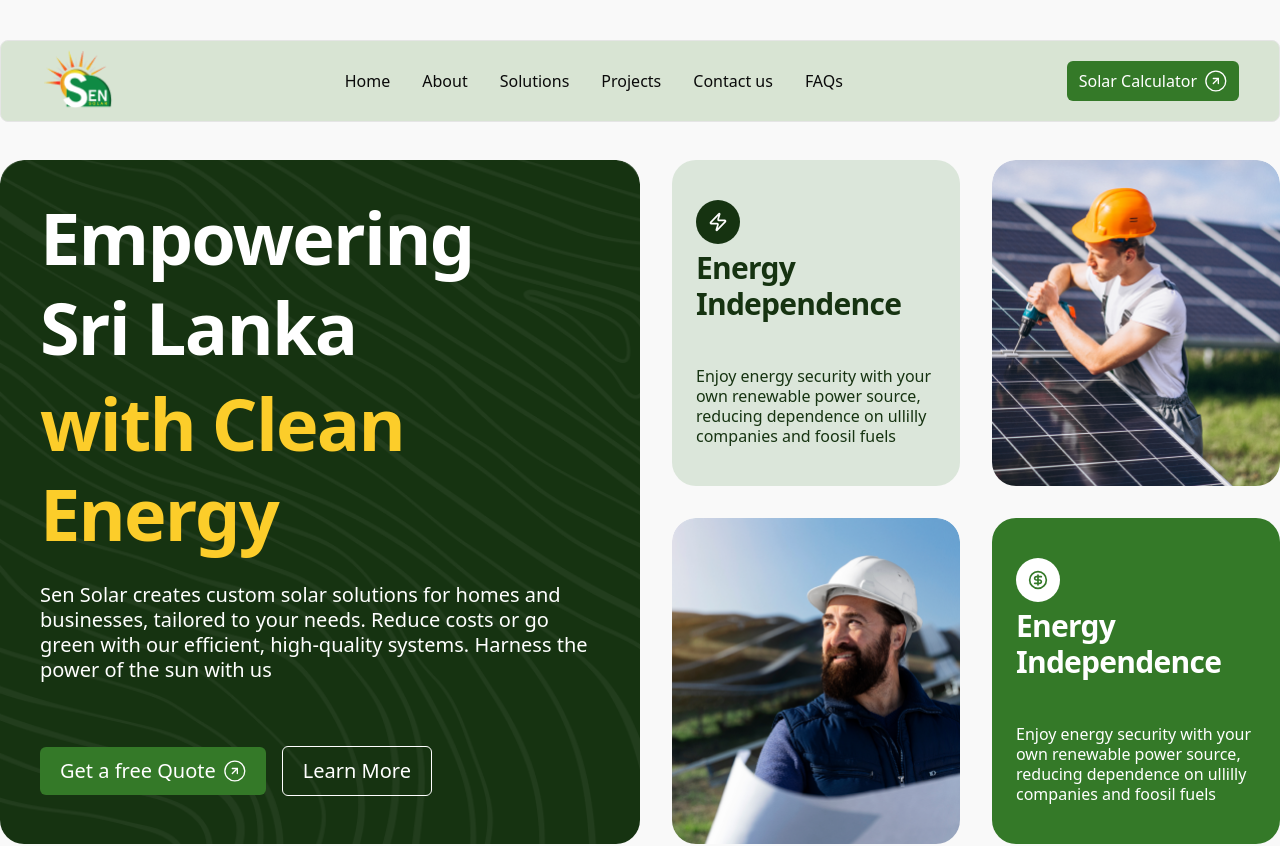
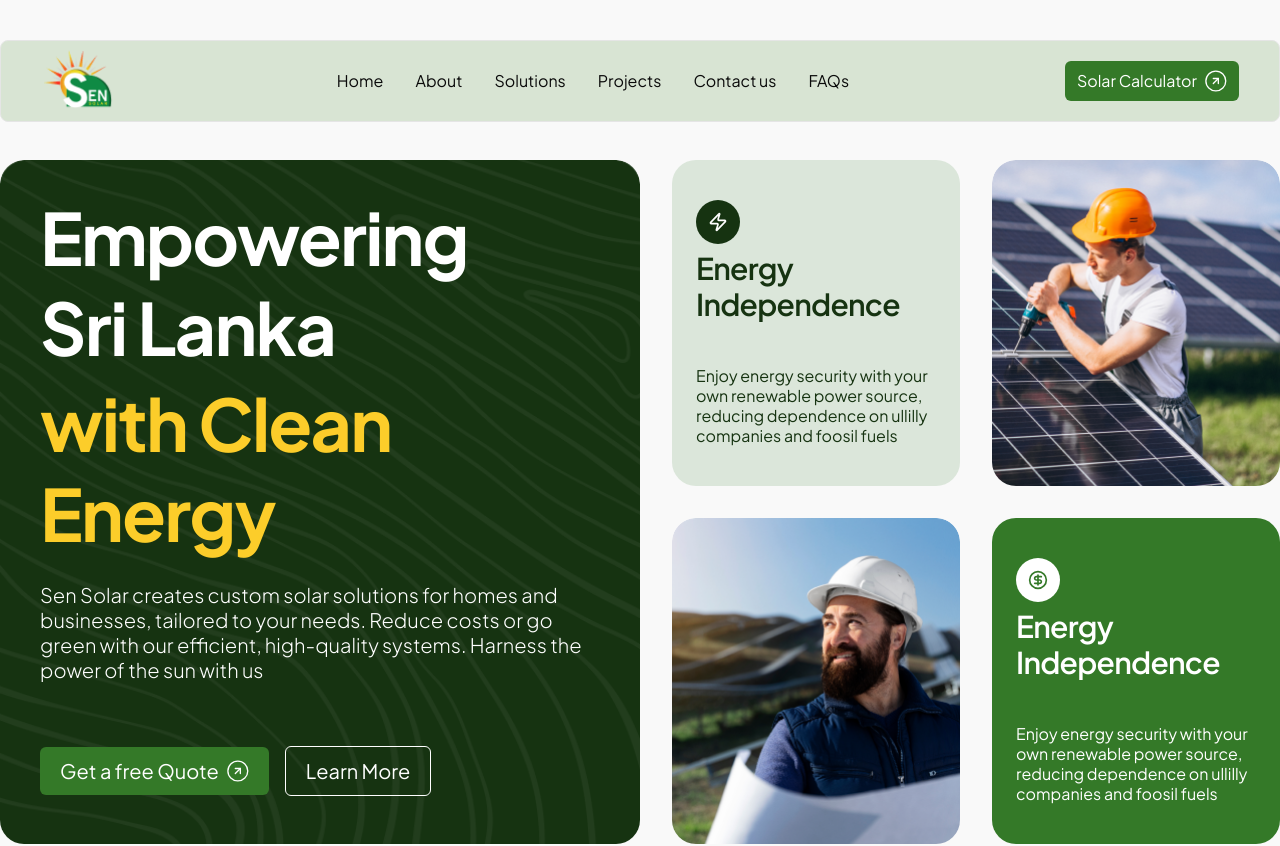
Before and after one commit to Vinod-Mendis/sen-solar, a Next.js app: page / in a window 1280 px wide. Shown: the top 846 px of the page. Built offline with nearby package versions, Linux system fonts and the light colour scheme.

Commit message:
add plus jakarta sans font

```diff
--- a/src/app/globals.css
+++ b/src/app/globals.css
@@ -30,6 +30,9 @@
     --chart-4: 43 74% 66%;
     --chart-5: 27 87% 67%;
     --radius: 0.5rem;
+
+    /* Add font-family variable */
+    --font-sans: "Plus Jakarta Sans", sans-serif;
   }
   .dark {
     --background: 0 0% 3.9%;
@@ -67,6 +70,11 @@
   }
 }
 
+/* font family */
+body {
+  font-family: var(--font-sans);
+}
+
 /* .textShadow {
   text-shadow: 0 2px 4px rgba(0, 0, 0, 0);
   transition: font-weight 0.3s ease-in-out;
--- a/src/app/layout.js
+++ b/src/app/layout.js
@@ -1,6 +1,6 @@
 /** @format */
 
-import { Geist, Geist_Mono } from "next/font/google";
+import { Geist, Geist_Mono, Plus_Jakarta_Sans } from "next/font/google";
 import "./globals.css";
 import NavBar from "./components/NavBar";
 import FooterComponent from "./components/FooterComponent";
@@ -15,6 +15,12 @@ const geistMono = Geist_Mono({
   subsets: ["latin"],
 });
 
+const plusJakartaSans = Plus_Jakarta_Sans({
+  variable: "--font-plus-jakarta-sans", // Use a specific variable name
+  subsets: ["latin"],
+  weight: ["200", "300", "400", "500", "600", "700", "800"],
+});
+
 export const metadata = {
   title: "Sen Solar",
   description: "Sen Solar Official Website",
@@ -23,8 +29,7 @@ export const metadata = {
 export default function RootLayout({ children }) {
   return (
     <html lang="en">
-      <body
-        className={`${geistSans.variable} ${geistMono.variable} antialiased bg-[#F9F9F9]`}>
+      <body className={`${plusJakartaSans.variable} antialiased bg-[#F9F9F9]`}>
         <header className="max-w-7xl mx-auto">
           <NavBar />
         </header>
```
